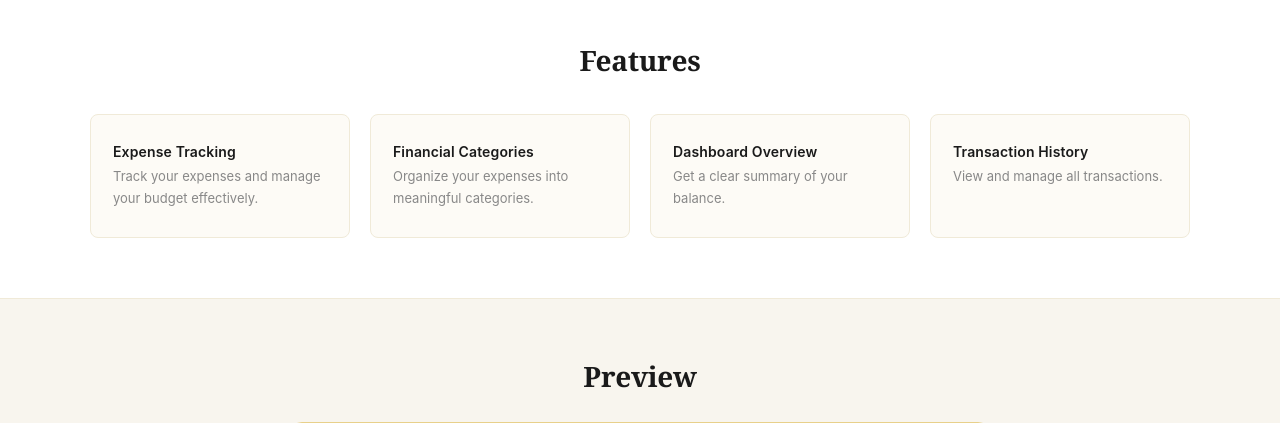
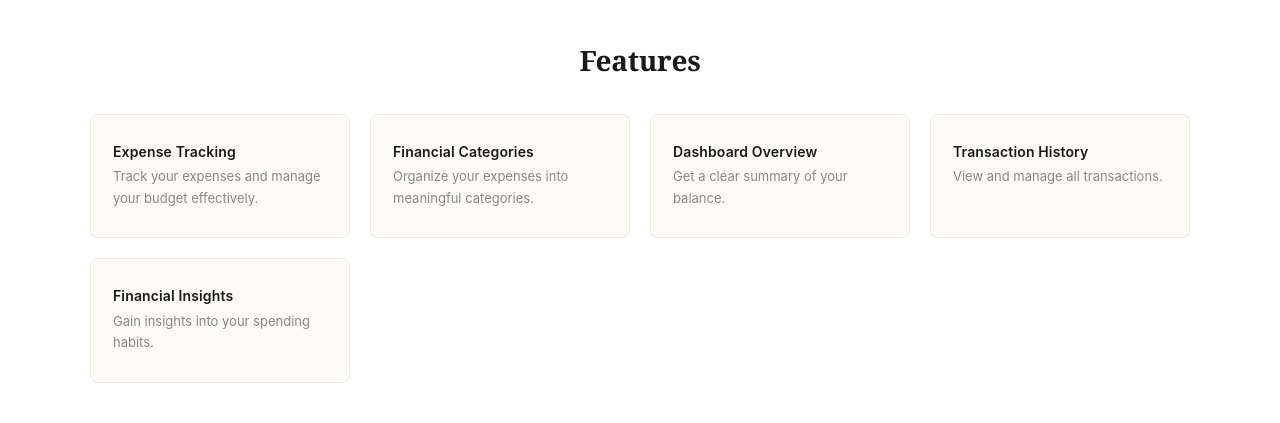
Before and after one commit to PrassHere/Artha-pencatat-keuangan, a PHP site: page / in a window 1280 px wide. Shown: the part 822-1245 px from the top of the page. Run offline with PHP 8.4, Linux system fonts and the light colour scheme; grey boxes are pictures that could not be loaded.

Commit message:
menambah fitur baru

```diff
--- a/index.php
+++ b/index.php
@@ -59,6 +59,11 @@
                     <h3>Transaction History</h3>
                     <p>View and manage all transactions.</p>
                 </div>
+
+                <div class="feature-item">
+                    <h3>Financial Insights</h3>
+                    <p>Gain insights into your spending habits.</p>
+                </div>
             </div>
         </div>
     </section>
```
